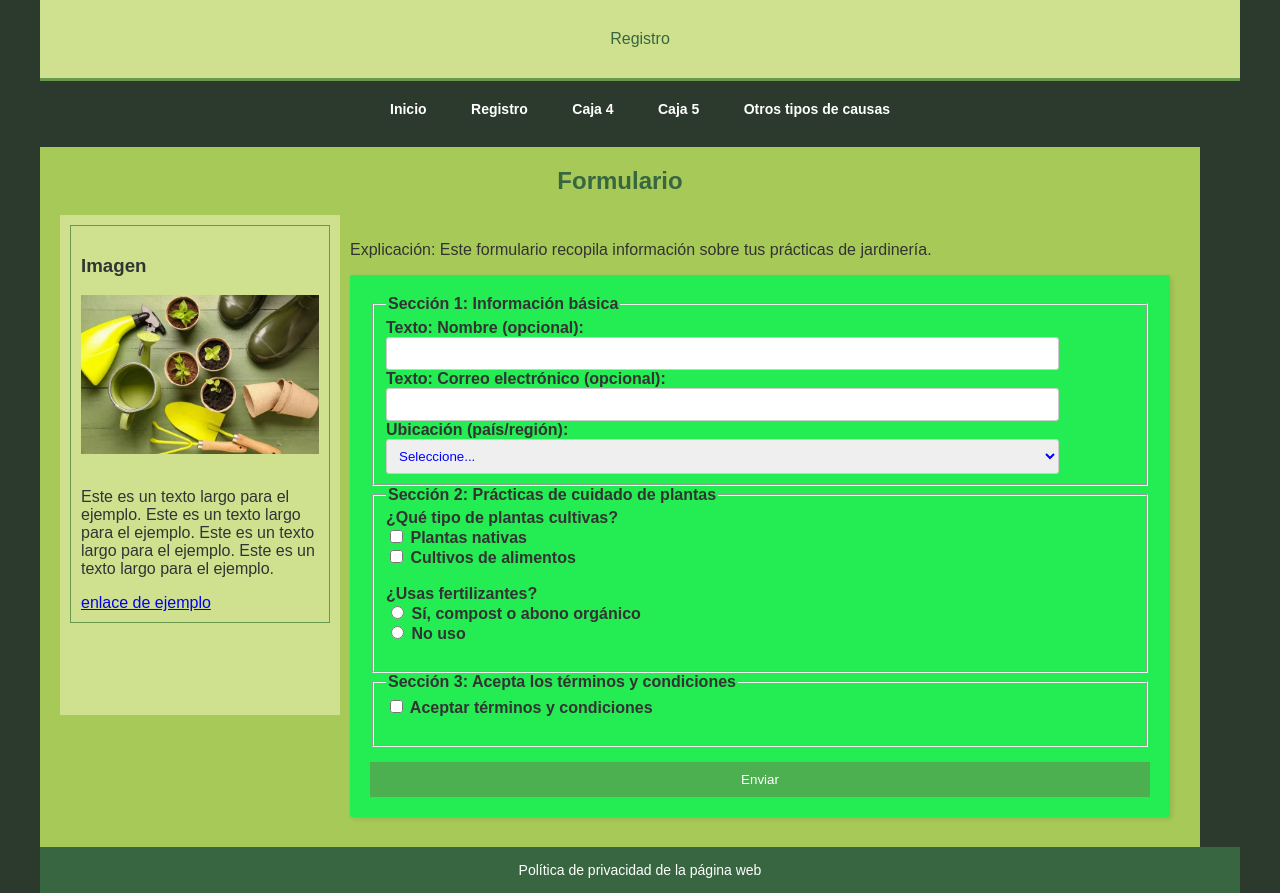
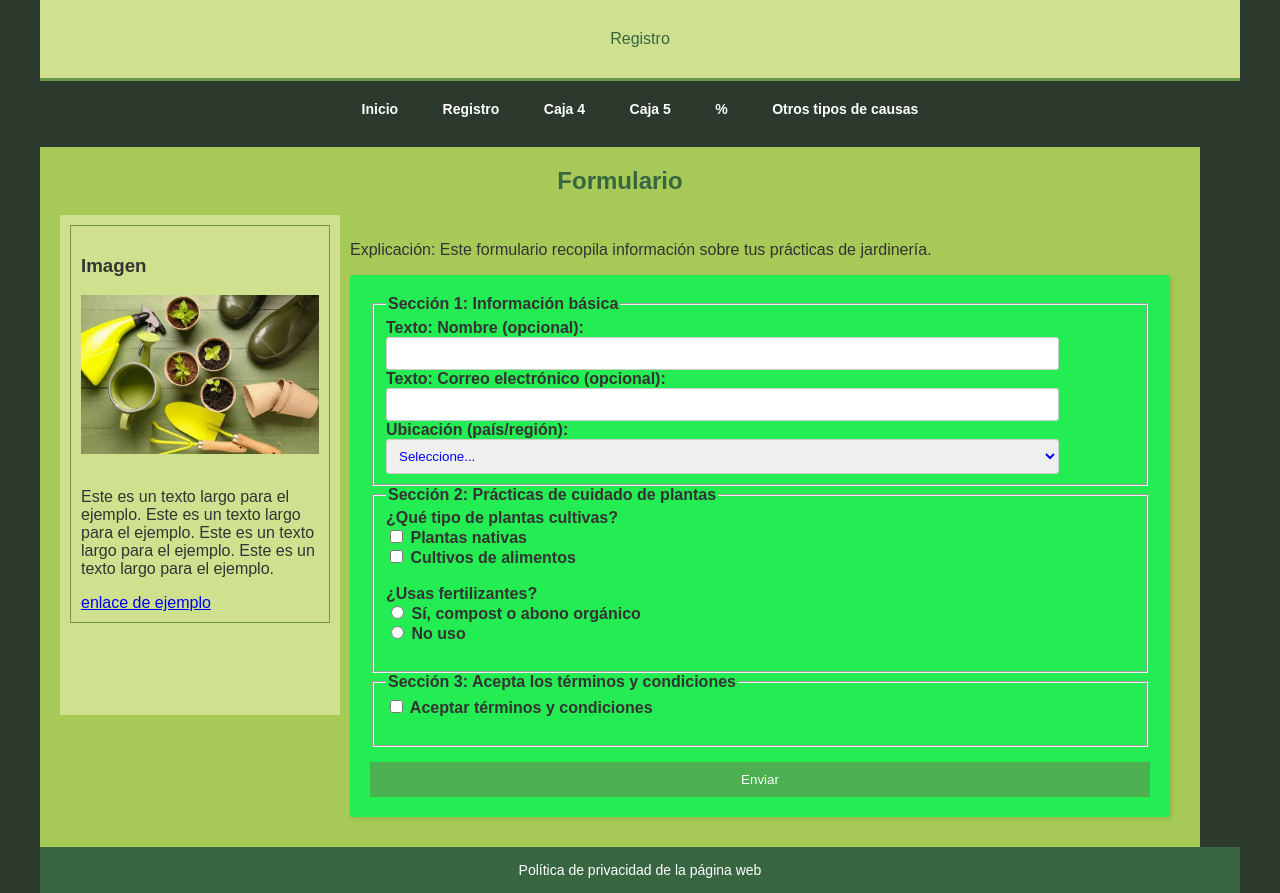
Before and after one commit to Rafa537/TAR.02.02-Web-de-la-pagina-del-formulario-en-px-, a plain HTML site: page index.html in a window 1280 px wide. Drawn offline with Linux system fonts and the light colour scheme.

Commit message:
Update index.html

```diff
--- a/index.html
+++ b/index.html
@@ -16,6 +16,7 @@
                 <li><a href="formulario.html">Registro</a></li>
                 <li><a href="">Caja 4</a></li>
                 <li><a href="">Caja 5</a></li>
+                <li><a href="https://rafa537.github.io/TAR.02.03-Web-de-la-pagina-del-formulario-en-/">%</a></li>
                 <li class="causas">
                     <a href="causas.html">Otros tipos de causas</a>
                     <ul class="caja-causas">
```
